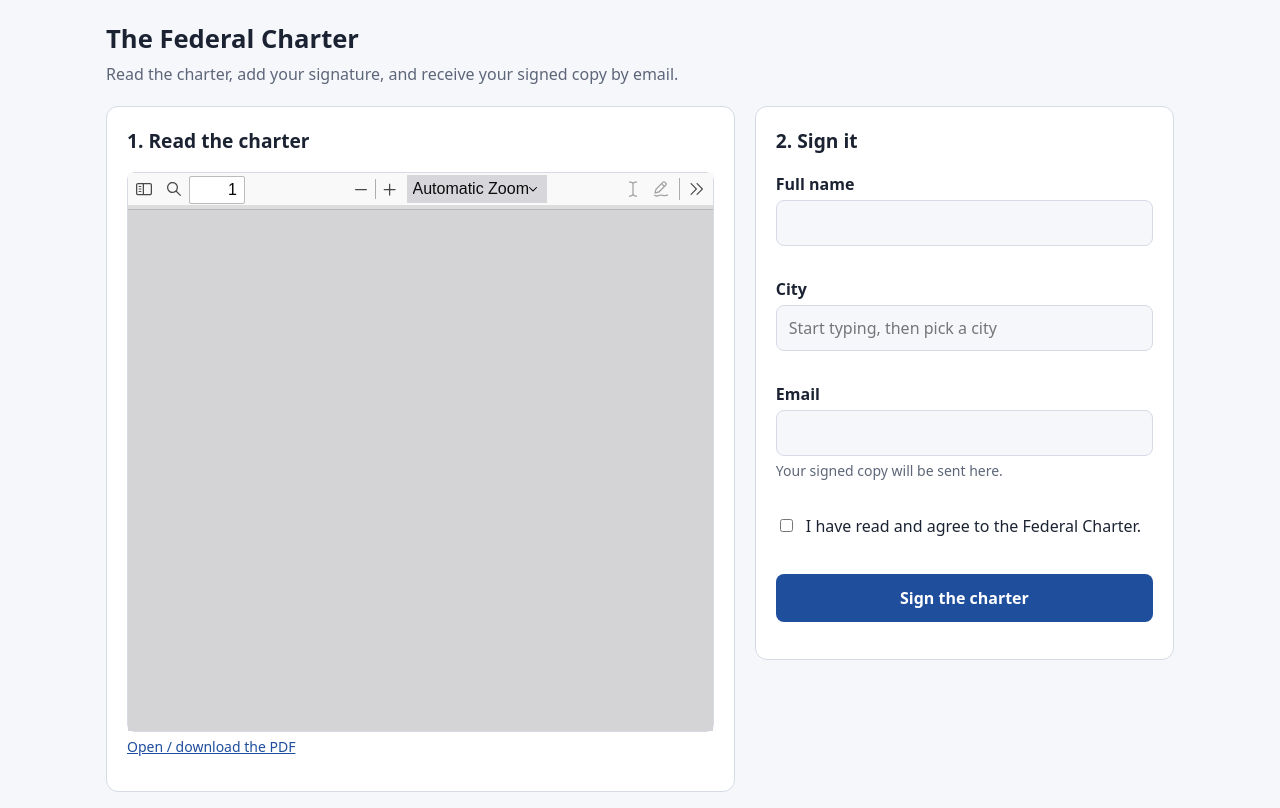
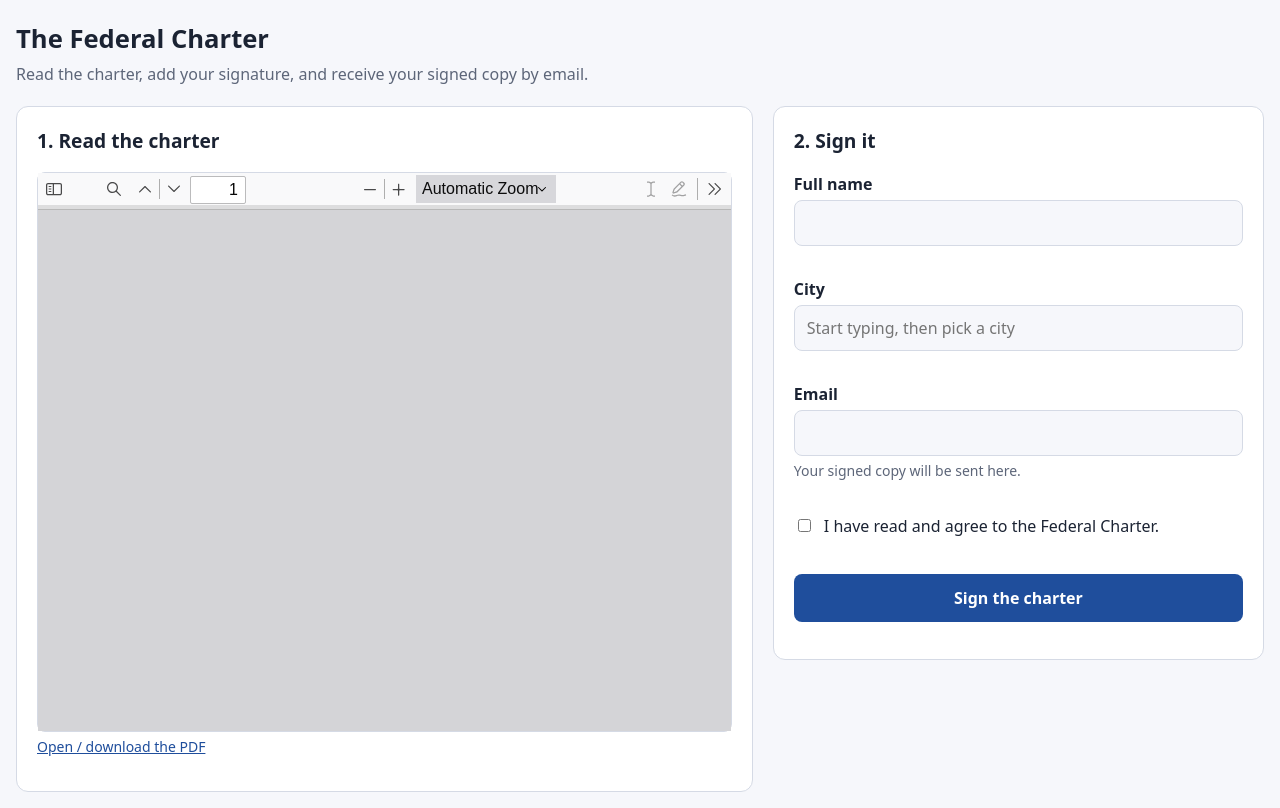
Before and after one commit to shimooper/horizon_summit_charter_sign, a plain HTML site: page index.html in a window 1280 px wide. Drawn offline with Linux system fonts and the light colour scheme; files whose address does not match are found by name.

Commit message:
fix width of box charter

```diff
--- a/assets/style.css
+++ b/assets/style.css
@@ -22,10 +22,10 @@ body {
   font: 16px/1.5 system-ui, -apple-system, "Segoe UI", Roboto, sans-serif;
 }
 a { color: var(--accent); }
-header.site { padding: 20px 16px 4px; max-width: 1100px; margin: 0 auto; }
+header.site { padding: 20px 16px 4px; max-width: 1400px; margin: 0 auto; }
 header.site h1 { margin: 0; font-size: 1.6rem; }
 header.site p { margin: 4px 0 0; color: var(--muted); }
-main { max-width: 1100px; margin: 0 auto; padding: 16px; display: grid; gap: 20px; grid-template-columns: 1fr; }
+main { max-width: 1400px; margin: 0 auto; padding: 16px; display: grid; gap: 20px; grid-template-columns: 1fr; }
 @media (min-width: 900px) { main { grid-template-columns: 3fr 2fr; align-items: start; } }
 .card { background: var(--card); border: 1px solid var(--border); border-radius: 12px; padding: 20px; }
 .card h2 { margin-top: 0; font-size: 1.2rem; }
```
